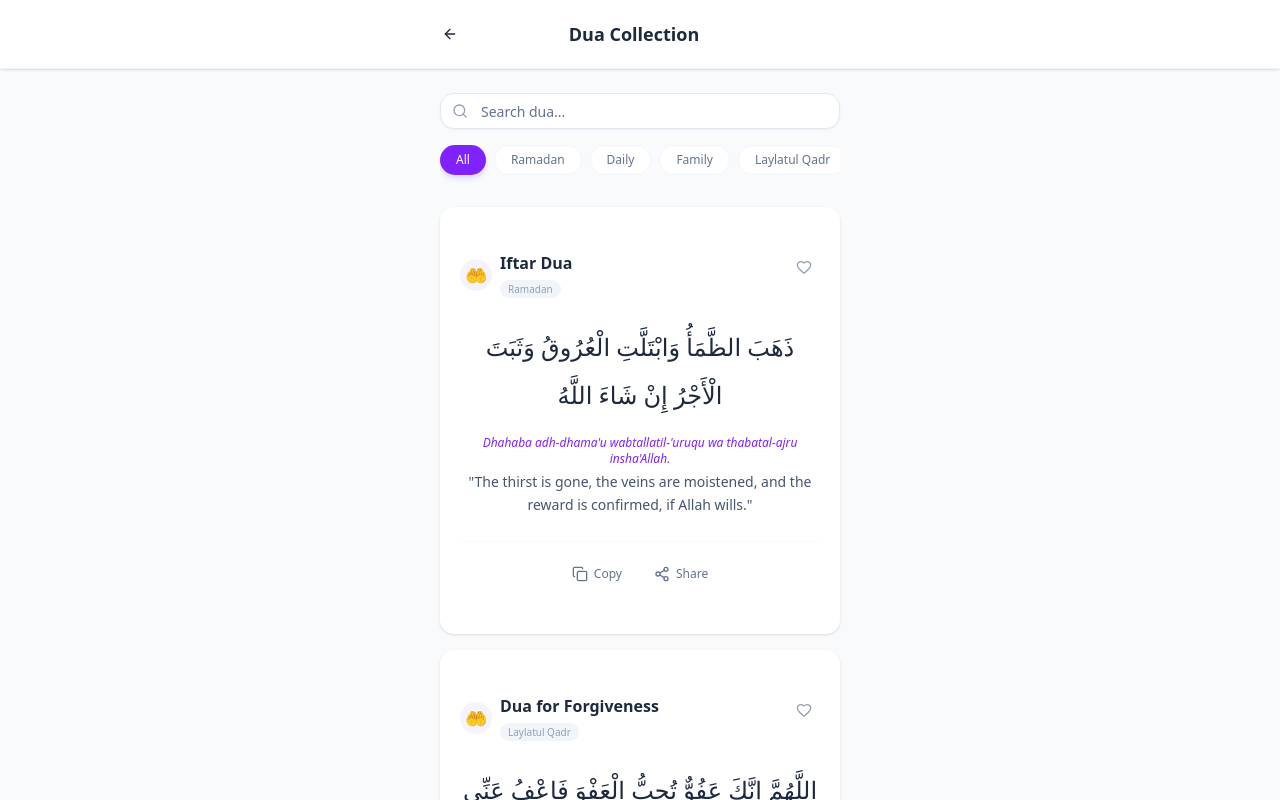
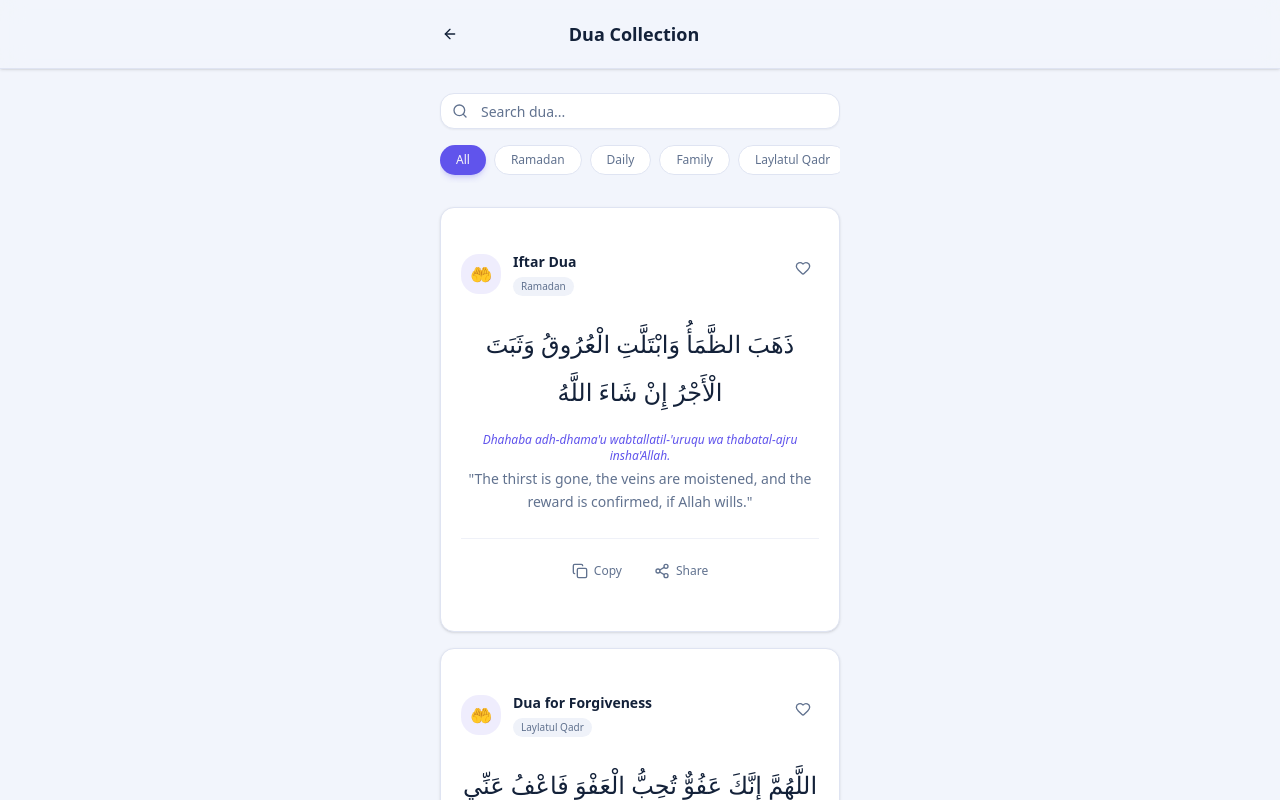
Before and after one commit to husnimr/ramadan-tracker, a Next.js app: page /dua in a window 1280 px wide. Shown: the top 800 px of the page. Built offline with nearby package versions, Linux system fonts and the light colour scheme.

Commit message:
Add Dua collection page with search and filtering

```diff
--- a/src/app/dua/page.tsx
+++ b/src/app/dua/page.tsx
@@ -80,11 +80,11 @@ export default function DuaPage() {
     });
 
     return (
-        <main className="min-h-screen bg-slate-50 text-slate-800 pb-24">
+        <main className="min-h-screen bg-background text-foreground pb-24">
             {/* Header */}
-            <div className="bg-white sticky top-0 z-30 shadow-sm border-b border-slate-100">
+            <div className="bg-background/80 backdrop-blur-md sticky top-0 z-30 shadow-sm border-b border-border">
                 <div className="max-w-md mx-auto px-6 py-4 flex items-center justify-between">
-                    <Button variant="ghost" size="icon" onClick={() => router.back()} className="rounded-full hover:bg-slate-100 -ml-2">
+                    <Button variant="ghost" size="icon" onClick={() => router.back()} className="rounded-full hover:bg-muted -ml-2">
                         <ArrowLeft className="w-6 h-6" />
                     </Button>
                     <h1 className="text-lg font-bold">Dua Collection</h1>
@@ -97,10 +97,10 @@ export default function DuaPage() {
                 {/* Search & Filter */}
                 <div className="space-y-4">
                     <div className="relative">
-                        <Search className="absolute left-3 top-1/2 -translate-y-1/2 w-4 h-4 text-slate-400" />
+                        <Search className="absolute left-3 top-1/2 -translate-y-1/2 w-4 h-4 text-muted-foreground" />
                         <Input
                             placeholder="Search dua..."
-                            className="pl-10 rounded-xl bg-white border-slate-200 focus:border-violet-500 transition-colors"
+                            className="pl-10 rounded-xl bg-card border-border focus:border-primary transition-colors text-foreground placeholder:text-muted-foreground"
                             value={searchQuery}
                             onChange={(e) => setSearchQuery(e.target.value)}
                         />
@@ -112,8 +112,8 @@ export default function DuaPage() {
                                 key={category}
                                 onClick={() => setActiveCategory(category)}
                                 className={`px-4 py-1.5 rounded-full text-xs font-medium whitespace-nowrap transition-all ${activeCategory === category
-                                        ? "bg-violet-600 text-white shadow-md shadow-violet-200"
-                                        : "bg-white text-slate-500 hover:bg-slate-100 border border-slate-100"
+                                        ? "bg-primary text-primary-foreground shadow-md shadow-primary/20"
+                                        : "bg-card text-muted-foreground hover:text-foreground hover:bg-muted border border-border"
                                     }`}
                             >
                                 {category}
@@ -126,43 +126,43 @@ export default function DuaPage() {
                 <div className="space-y-4">
                     {filteredDuas.length > 0 ? (
                         filteredDuas.map(dua => (
-                            <Card key={dua.id} className="border-0 shadow-sm hover:shadow-md transition-all duration-300 group bg-white overflow-hidden">
+                            <Card key={dua.id} className="border border-border shadow-sm hover:shadow-md transition-all duration-300 group bg-card text-card-foreground overflow-hidden">
                                 <CardContent className="p-5">
                                     <div className="flex justify-between items-start mb-4">
-                                        <div className="flex items-center gap-2">
-                                            <div className="w-8 h-8 rounded-full bg-violet-50 flex items-center justify-center text-violet-600">
+                                        <div className="flex items-center gap-3">
+                                            <div className="w-10 h-10 rounded-2xl bg-primary/10 flex items-center justify-center text-primary group-hover:bg-primary/20 transition-colors">
                                                 <span className="font-amiri text-lg">🤲</span>
                                             </div>
                                             <div>
-                                                <h3 className="font-bold text-slate-800">{dua.title}</h3>
-                                                <span className="text-[10px] text-slate-400 bg-slate-100 px-2 py-0.5 rounded-full">{dua.category}</span>
+                                                <h3 className="font-bold text-foreground text-sm">{dua.title}</h3>
+                                                <span className="text-[10px] text-muted-foreground bg-muted px-2 py-0.5 rounded-full mt-1 inline-block">{dua.category}</span>
                                             </div>
                                         </div>
-                                        <Button variant="ghost" size="icon" className="h-8 w-8 text-slate-400 hover:text-red-500 hover:bg-red-50 rounded-full">
+                                        <Button variant="ghost" size="icon" className="h-8 w-8 text-muted-foreground hover:text-red-500 hover:bg-red-500/10 rounded-full">
                                             <Heart className="w-4 h-4" />
                                         </Button>
                                     </div>
 
                                     <div className="space-y-4 text-center py-2">
-                                        <p className="font-amiri text-2xl text-slate-800 leading-loose" dir="rtl">
+                                        <p className="font-amiri text-2xl text-foreground leading-loose" dir="rtl">
                                             {dua.arabic}
                                         </p>
 
                                         <div className="space-y-1">
-                                            <p className="text-xs text-violet-600 font-medium italic">
+                                            <p className="text-xs text-primary font-medium italic">
                                                 {dua.transliteration}
                                             </p>
-                                            <p className="text-sm text-slate-600 leading-relaxed">
+                                            <p className="text-sm text-muted-foreground leading-relaxed">
                                                 "{dua.translation}"
                                             </p>
                                         </div>
                                     </div>
 
-                                    <div className="flex justify-center gap-3 mt-4 pt-4 border-t border-slate-50">
-                                        <Button variant="ghost" size="sm" className="h-8 text-xs text-slate-500 hover:text-violet-600 gap-1.5">
+                                    <div className="flex justify-center gap-3 mt-4 pt-4 border-t border-border/50">
+                                        <Button variant="ghost" size="sm" className="h-8 text-xs text-muted-foreground hover:text-primary hover:bg-muted gap-1.5 rounded-full">
                                             <Copy className="w-3.5 h-3.5" /> Copy
                                         </Button>
-                                        <Button variant="ghost" size="sm" className="h-8 text-xs text-slate-500 hover:text-violet-600 gap-1.5">
+                                        <Button variant="ghost" size="sm" className="h-8 text-xs text-muted-foreground hover:text-primary hover:bg-muted gap-1.5 rounded-full">
                                             <Share2 className="w-3.5 h-3.5" /> Share
                                         </Button>
                                     </div>
@@ -171,7 +171,7 @@ export default function DuaPage() {
                         ))
                     ) : (
                         <div className="text-center py-10">
-                            <p className="text-slate-400 text-sm">No dua found.</p>
+                            <p className="text-muted-foreground text-sm">No dua found.</p>
                         </div>
                     )}
                 </div>
```
